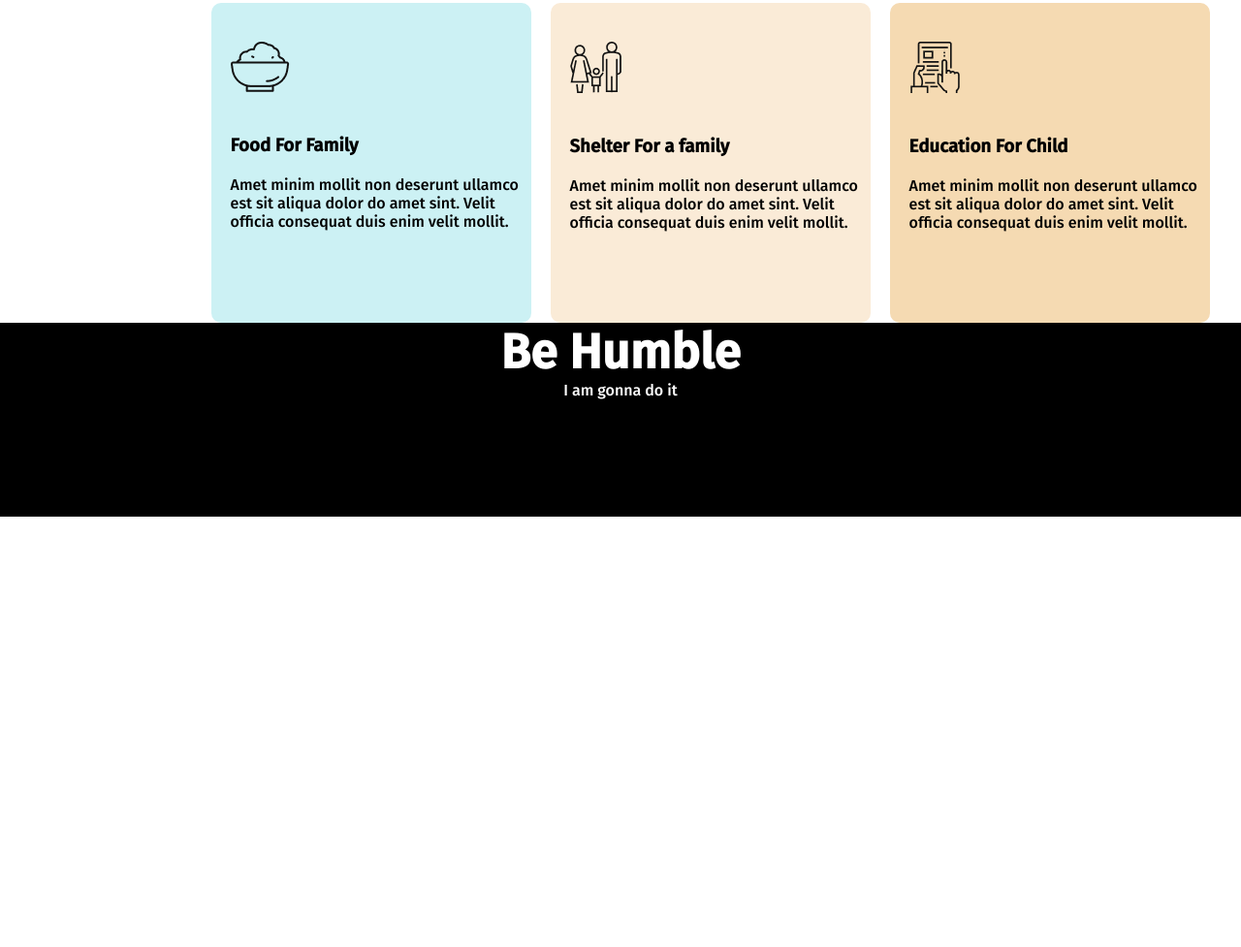
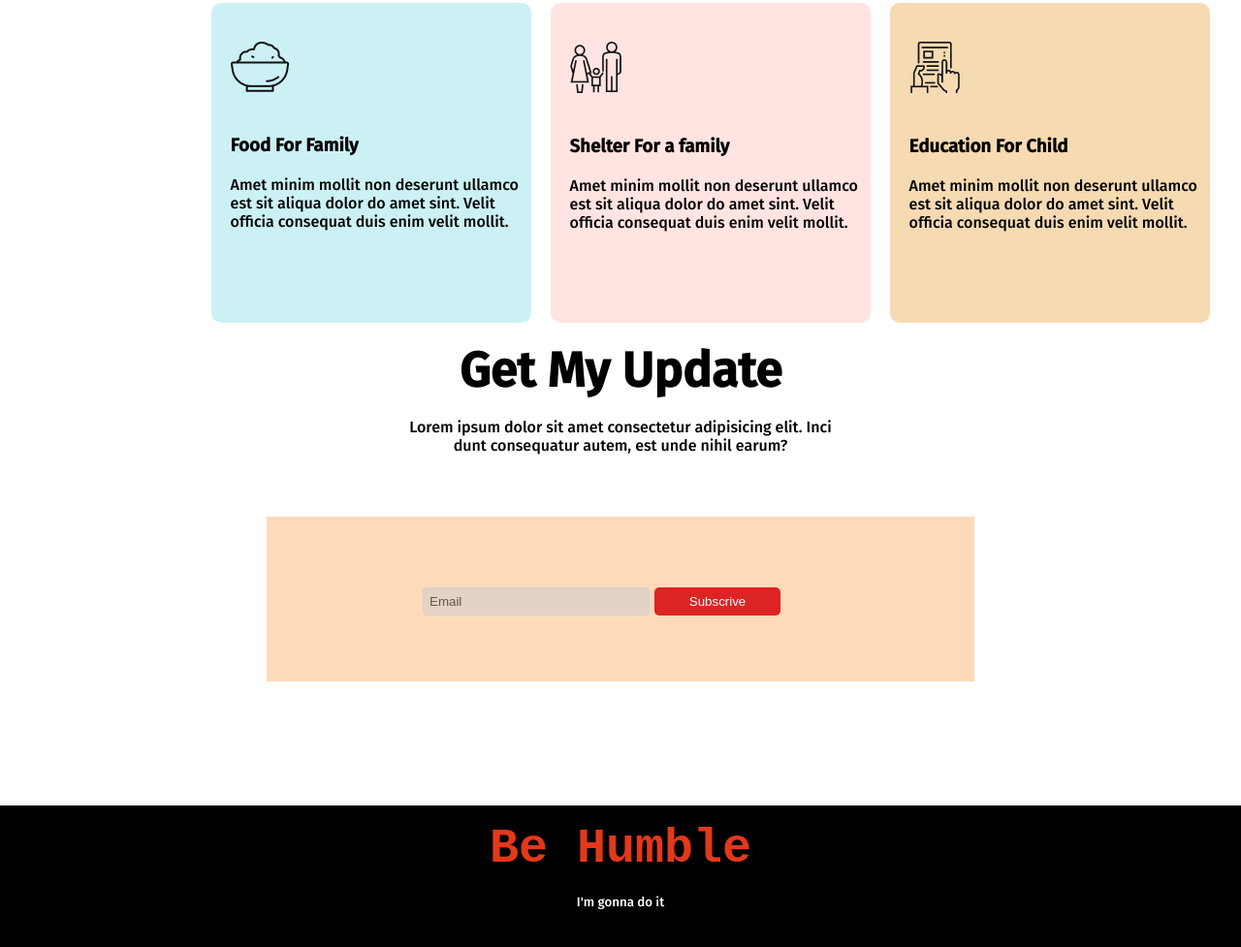
Before and after one commit to SyedShahanurShammas/Assignment1-Donate_Today, a plain HTML site: page index.html in a window 1280 px wide. Shown: the part 1384-2361 px from the top of the page at 97% size. Before the commit the page ends 1917 px from the top, so only its background shows below. Drawn offline with Linux system fonts and the light colour scheme.

Commit message:
Third commit

```diff
--- a/index.html
+++ b/index.html
@@ -100,9 +100,25 @@
 
         </div>
     </section>
+    <section class="Taking_Email-section">
+        <div class="div_email-1">
+            <br>
+            <h1>Get My Update</h1>
+            <br>
+            <p>
+                Lorem ipsum dolor sit amet consectetur adipisicing elit. Inci <br> dunt consequatur autem, est unde
+                nihil
+                earum?
+            </p>
+        </div>
+        <div class="div_email-2">
+            <input id="Ename" type="email" value="Email">
+            <button>Subscrive</button>
+        </div>
+    </section>
     <footer>
-        <h1>Be Humble</h1>
-        <p>I am gonna do it</p>
+        <h1 id="footer_h1">Be Humble</h1>
+        <small>I'm gonna do it</small>
     </footer>
 </body>
 
--- a/style.css
+++ b/style.css
@@ -104,7 +104,7 @@ h1 {
 }
 
 #second_card {
-    background-color: antiquewhite;
+    background-color: mistyrose;
 }
 
 #third_card {
@@ -124,5 +124,47 @@ footer {
     background-color: black;
     color: white;
     text-align: center;
-    height: 200px;
+    height: 170px;
 }
+
+#footer_h1 {
+    color: rgb(227, 56, 26);
+    margin-top: 1rem;
+    padding: 1rem;
+    font-family: 'Courier New', Courier, monospace;
+}
+
+.div_email-1 {
+    text-align: center;
+}
+
+.div_email-2 {
+    background-color: peachpuff;
+    width: 730px;
+    margin: 0 auto;
+    height: 170px;
+    margin-top: 4rem;
+    margin-bottom: 8rem;
+
+}
+
+#Ename {
+    background-color: rgb(211, 206, 206);
+    padding: 7px;
+    opacity: 0.6;
+    width: 220px;
+    margin-top: 4.5rem;
+    margin-left: 10rem;
+    border: 1px solid gainsboro;
+    border-radius: 5px;
+}
+
+.div_email-2 button {
+    padding: 7px;
+    margin-right: auto;
+    background-color: rgb(220, 36, 36);
+    width: 130px;
+    border: none;
+    border-radius: 5px;
+    color: white;
+}
```
